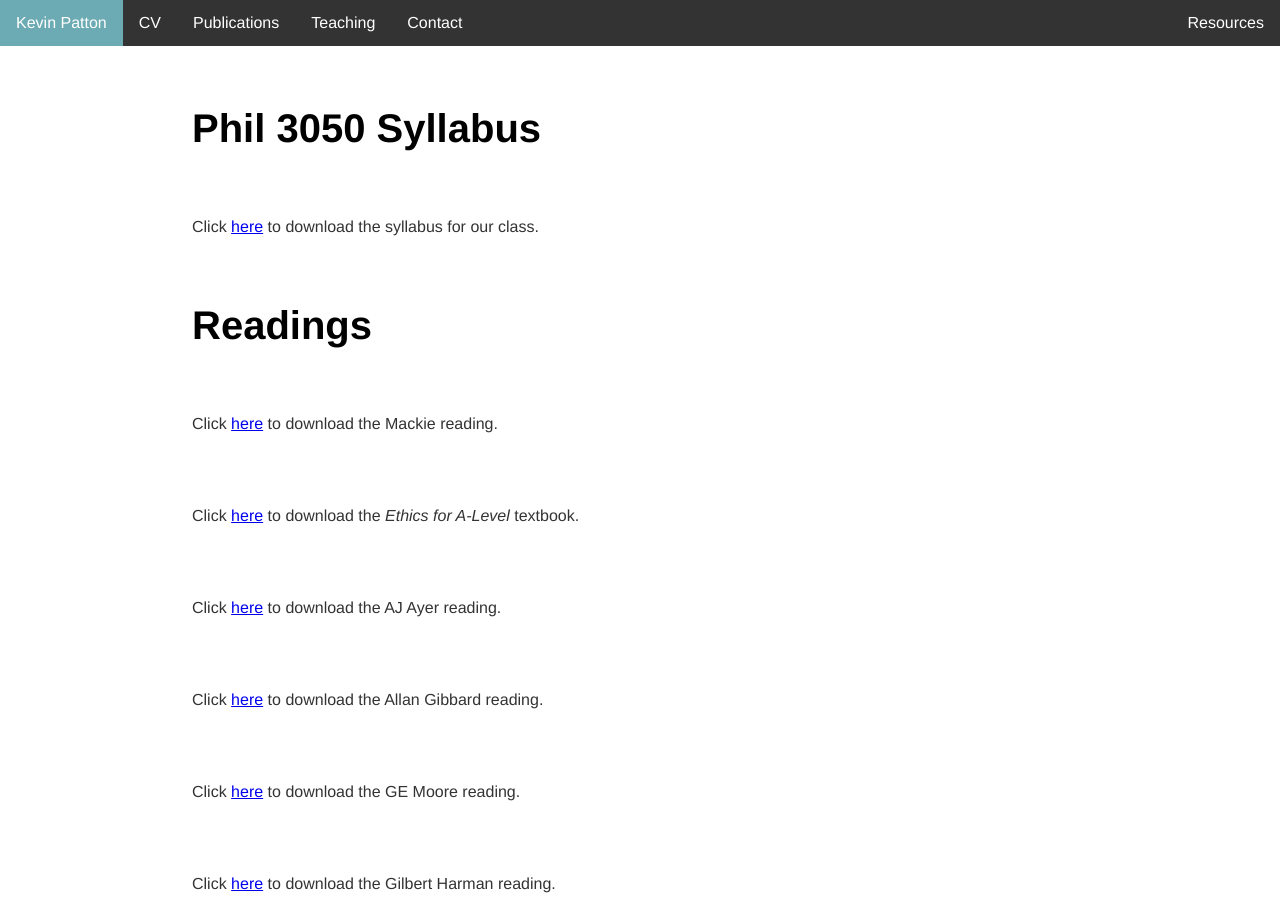
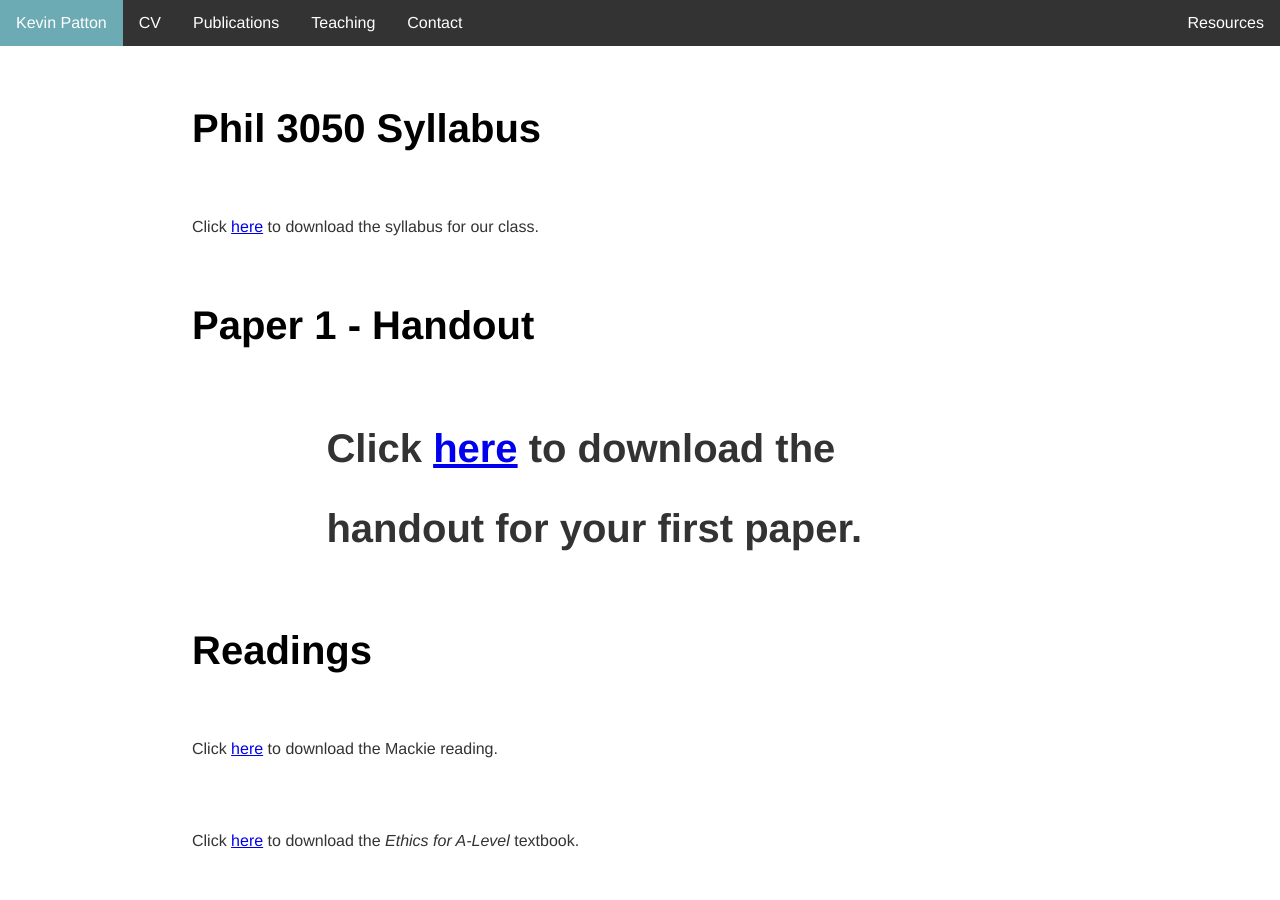
Before and after one commit to kevinjpatton/kevinjpatton.github.io, a Jekyll site: the page built from teaching/phil_3050/index.html, in a window 1280 px wide and 900 px high. Built offline with Jekyll 4.4.1, drawn with Linux system fonts in a browser that asks for light colours; Markdown is read by kramdown in place of the engine named in the settings.

Commit message:
Update index.html

```diff
--- a/teaching/phil_3050/index.html
+++ b/teaching/phil_3050/index.html
@@ -4,6 +4,8 @@ title: Teaching - 3050
 ---
 <h1>Phil 3050 Syllabus</h1>
 <p>Click <a href="/teaching/phil_3050/Phil3050_Syllabus.pdf" target="_blank">here</a> to download the syllabus for our class.</p>
+<h1>Paper 1 - Handout</h>
+<p>Click <a href="/teaching/phil_3050/Handout_Paper1.pdf" target="_blank">here</a> to download the handout for your first paper.</p>
 <h1>Readings</h1>
 <p>Click <a href="/teaching/phil1020/Mackie.pdf" target="_blank">here</a> to download the Mackie reading.</p>
 <p>Click <a href="/teaching/phil_3050/EthicsForA.pdf" target="_blank">here</a> to download the <i>Ethics for A-Level</i> textbook.</p>
```
